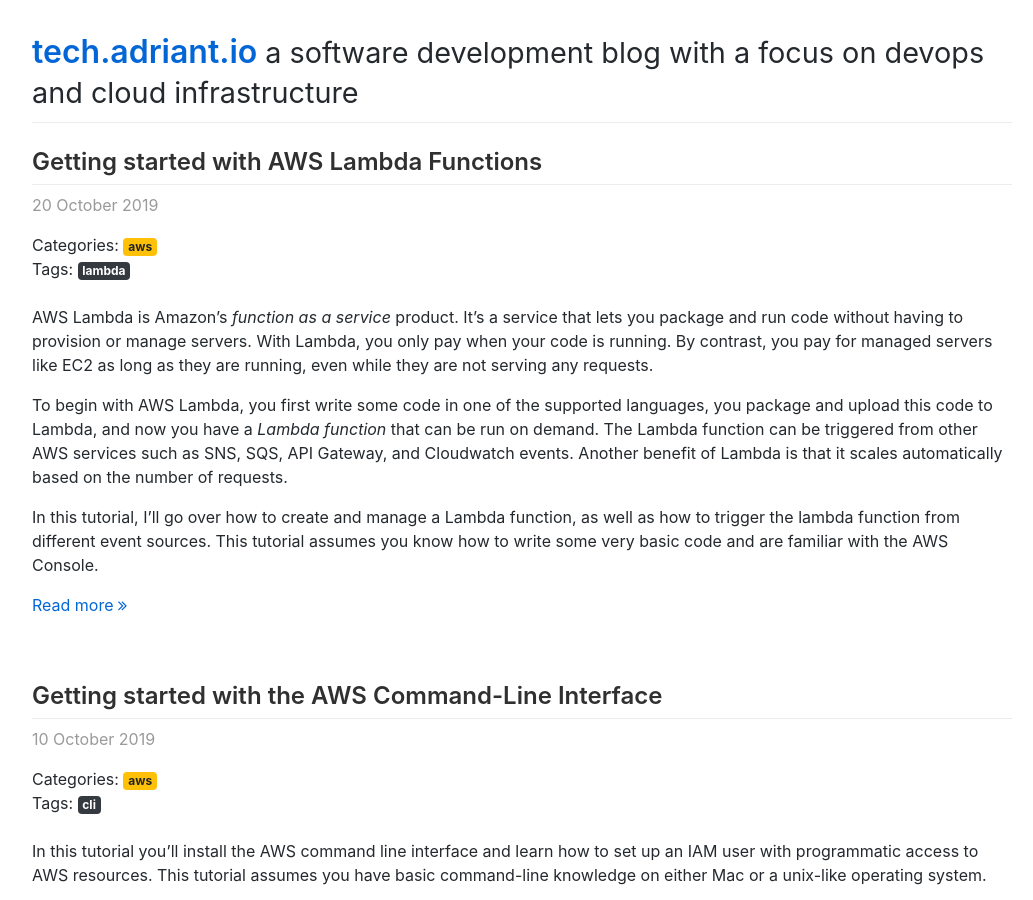
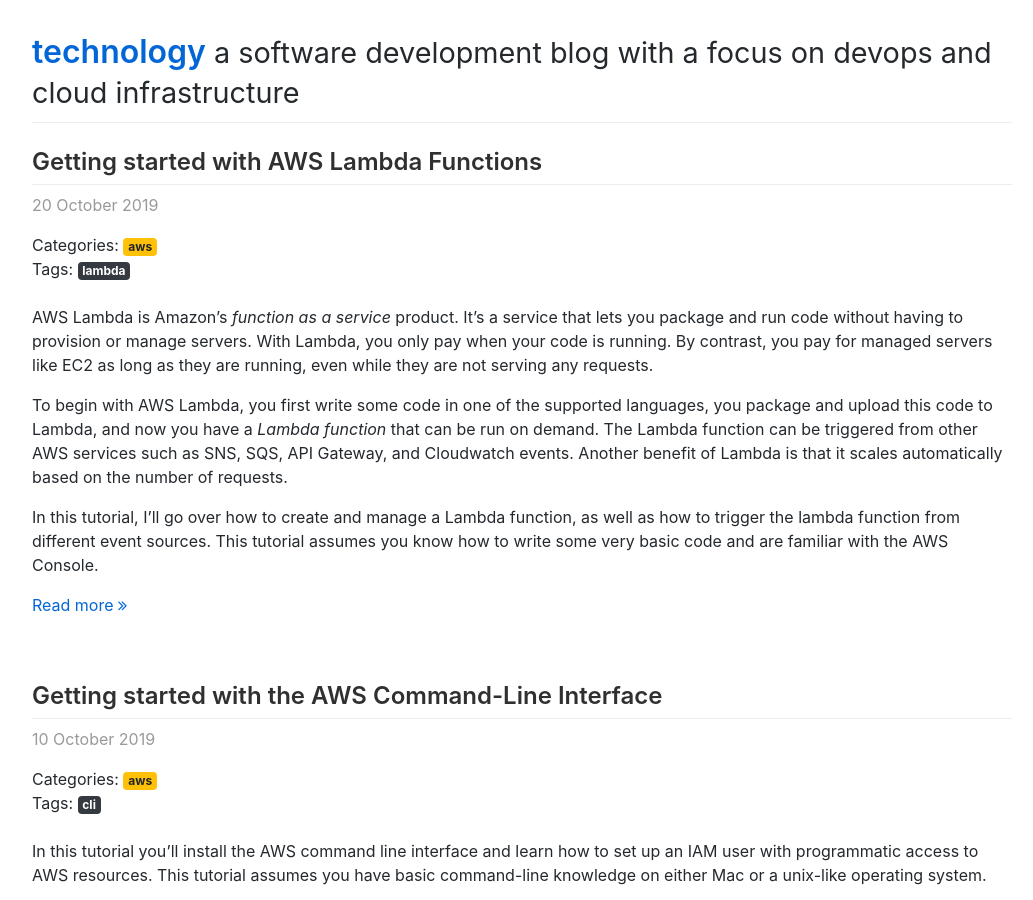
Before and after one commit to Porkbutts/tech.adriant.io, a Jekyll site: the page built from index.html, in a window 1280 px wide and 900 px high. Shown: the whole window, without its empty margins (118-1151 px from the left). Built offline with Jekyll 4.4.1, drawn with Linux system fonts in a browser that asks for light colours; nearby versions of some CDN libraries; the list of posts is cut into pages by our own code; comment, search, counter and statistics services are not loaded.

Commit message:
generic name ?

```diff
--- a/_config.yml
+++ b/_config.yml
@@ -7,7 +7,7 @@
   name: Adrian Teng-Amnuay
   email: pumpadrian@gmail.com
 
-title: tech.adriant.io
+title: technology
 description: a software development blog with a focus on devops and cloud infrastructure
 
 google_analytics: UA-117405938-7
```
